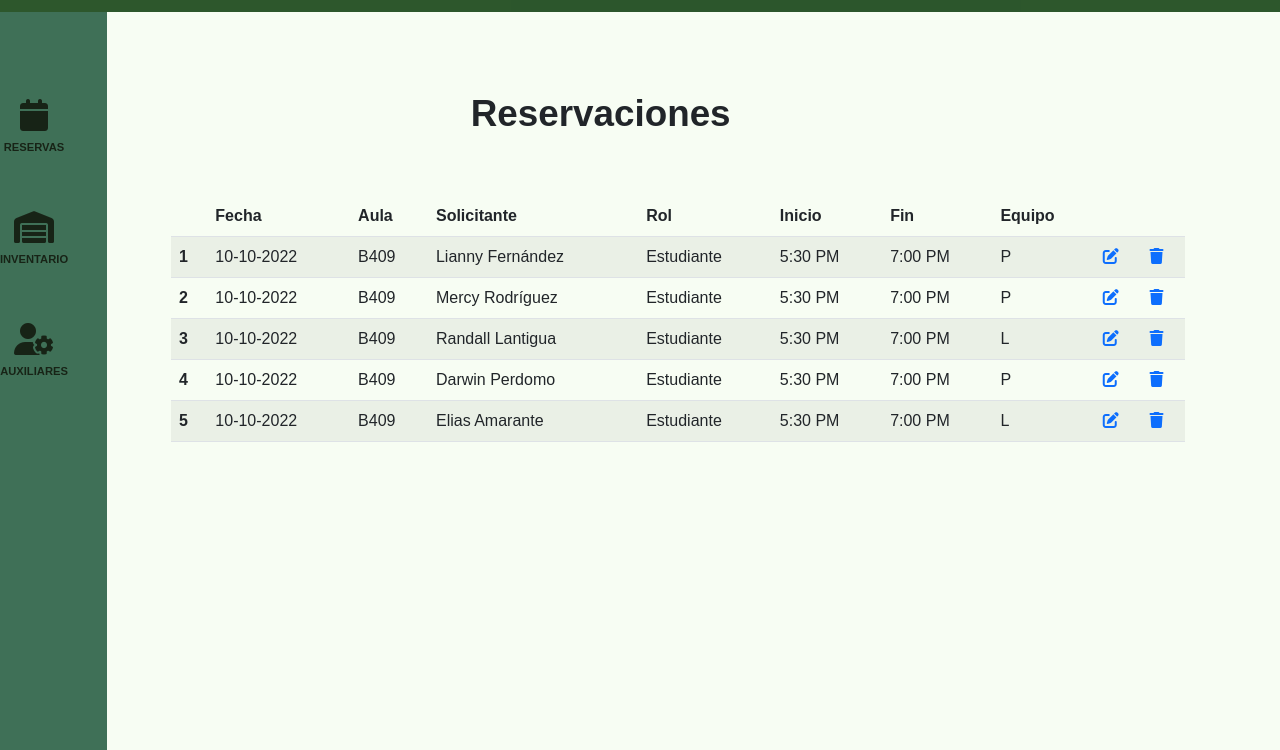
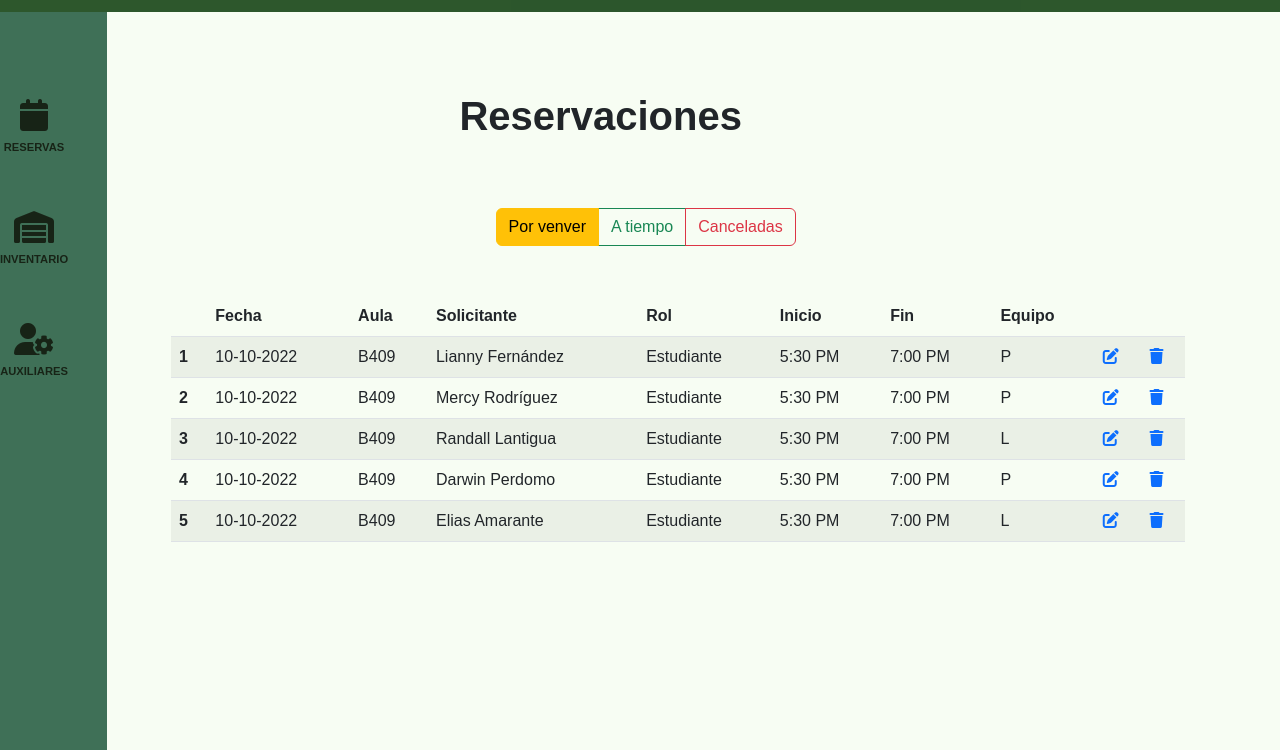
Before and after one commit to LiannyFer2/Audiovisuales---UTESA, a website built with Vite: page Principal.html in a window 1280 px wide. Shown: the part 50-800 px from the top of the page. Built offline with nearby package versions, Linux system fonts and the light colour scheme.

Commit message:
button grupo reservaciones

```diff
--- a/Principal.html
+++ b/Principal.html
@@ -51,6 +51,17 @@
 
     <section class="ticket">
         <h1><center> Reservaciones </center></h1>
+
+        <div class="btn-group " role="group" aria-label="Basic radio toggle button group">
+            <input type="radio" class="btn-check " name="btnradio" id="btnradio1" autocomplete="off" checked>
+            <label class="btn btn-outline-warning" for="btnradio1">Por venver</label>
+
+            <input type="radio" class="btn-check" name="btnradio" id="btnradio2" autocomplete="off">
+            <label class="btn btn-outline-success" for="btnradio2">A tiempo</label>
+
+            <input type="radio" class="btn-check" name="btnradio" id="btnradio3" autocomplete="off">
+            <label class="btn btn-outline-danger" for="btnradio3">Canceladas</label>
+          </div>
 
         <table  class="table table-striped">
             <thead>
--- a/principal_style.css
+++ b/principal_style.css
@@ -107,11 +107,16 @@ h2 {
 
 .ticket h1 {
     font-weight: bold;
-    font-size: 2.3rem;
+    font-size: 2.5rem;
     margin-right: 155px;
     margin-top: 1   0px;
 }
 
+.btn-group {
+    margin-top: 60px;
+    margin-left: 32%;
+}
+
 .table {
-    margin-top: 60px;
+    margin-top: 50px;
 }
```
